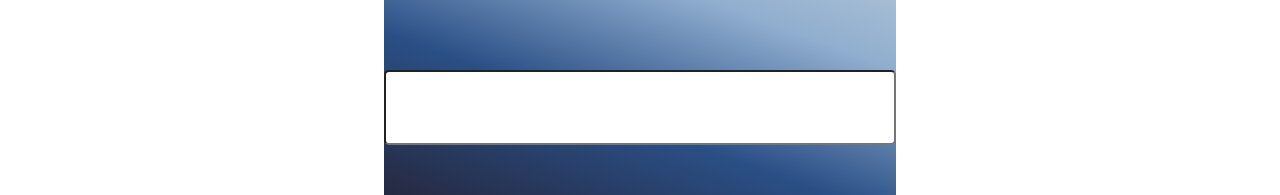
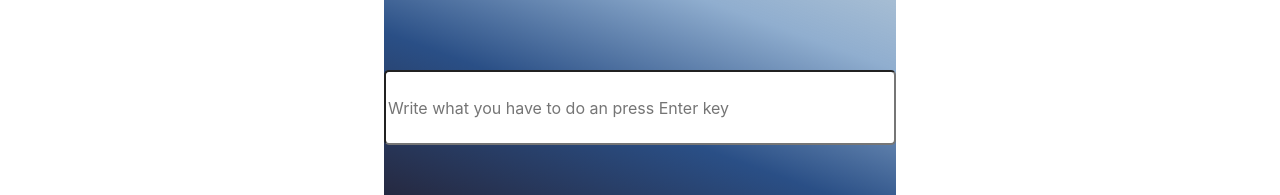
Before and after one commit to assembler-institute/reactjs-wish-list, a React (Create React App) app: page / in a window 1280 px wide. Shown: the part 269-464 px from the top of the page. Built offline with nearby package versions, Linux system fonts and the light colour scheme.

Commit message:
placeholder,empty submit

```diff
--- a/src/components/Form/Form.js
+++ b/src/components/Form/Form.js
@@ -25,7 +25,9 @@ class newForm extends Component {
       const { title } = this.state;
       const { newTodo } = this.props;
       newTodo(title);
-      // event.target.value = "";
+      this.setState({
+        title: "",
+      });
     }
   }
 
@@ -39,6 +41,7 @@ class newForm extends Component {
           value={title}
           onChange={this.handleInput}
           onKeyPress={this.submitTitle}
+          placeholder="Write what you have to do an press Enter key"
         />
       </>
     );
```
